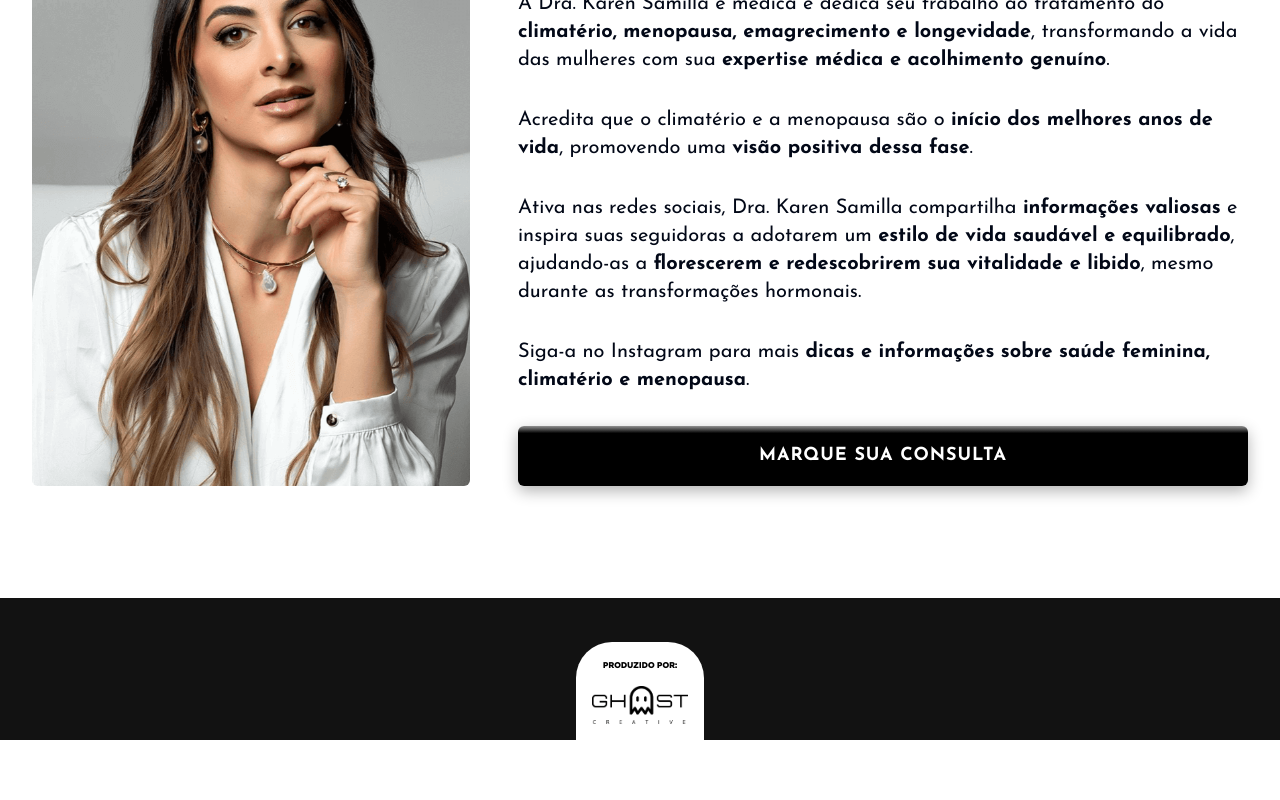
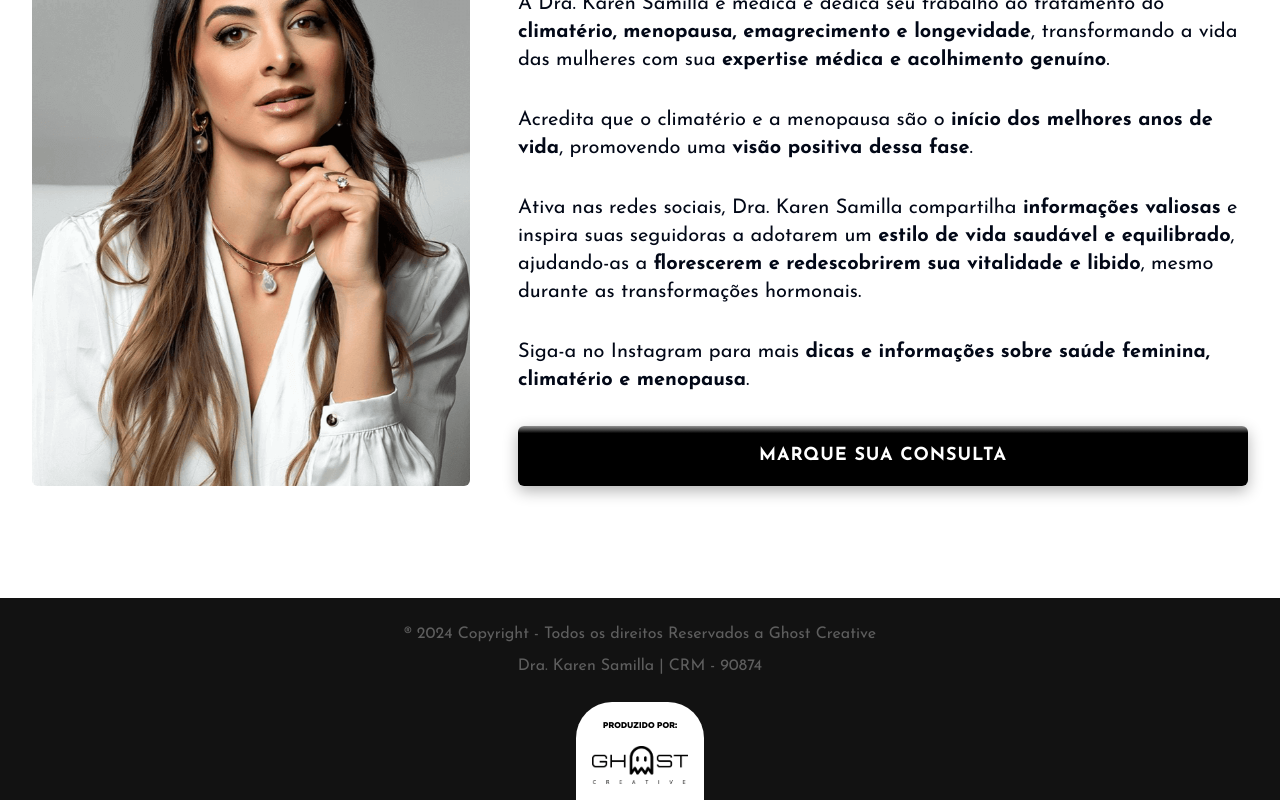
Before and after one commit to Saky0/karen-lead-page, a Next.js app: page / in a window 1280 px wide. Shown: the part 2014-2814 px from the top of the page. Before the commit the page ends 2754 px from the top, so only its background shows below. Built offline with nearby package versions, Linux system fonts and the light colour scheme.

Commit message:
copyright added into the footer

```diff
--- a/components/Footer.tsx
+++ b/components/Footer.tsx
@@ -3,11 +3,16 @@ import Image from 'next/image';
 const Footer: React.FC = () => {
     return (
         <footer className='mt-16 flex justify-center items-center px-6 pt-6 h-max'>
-            <div className="container flex flex-col justify-center items-center">
-                {/* <div className="copyright">
-                    ® {new Date().getFullYear()} Copyright - Todos os direitos Reservados a Ghost Creative
-                </div> */}
-                <div className="made-by w-32 flex flex-col items-center h-max bg-white p-4 gap-3 text-black mt-5 center">
+            <div className="container flex flex-col justify-center items-center space-y-6">
+                <div className='text-center space-y-2'>
+                    <div>
+                        ® {new Date().getFullYear()} Copyright - Todos os direitos Reservados a Ghost Creative
+                    </div>
+                    <div>
+                        Dra. Karen Samilla | CRM - 90874
+                    </div>
+                </div>
+                <div className="made-by w-32 flex flex-col items-center h-max bg-white p-4 gap-3 text-black center">
                     <div className="made-by-text uppercase">Produzido por:</div>
                     <Image src="/images/logo-ghost.png" alt="Ghost Logo" width={200} height={112} />
                 </div>
```
